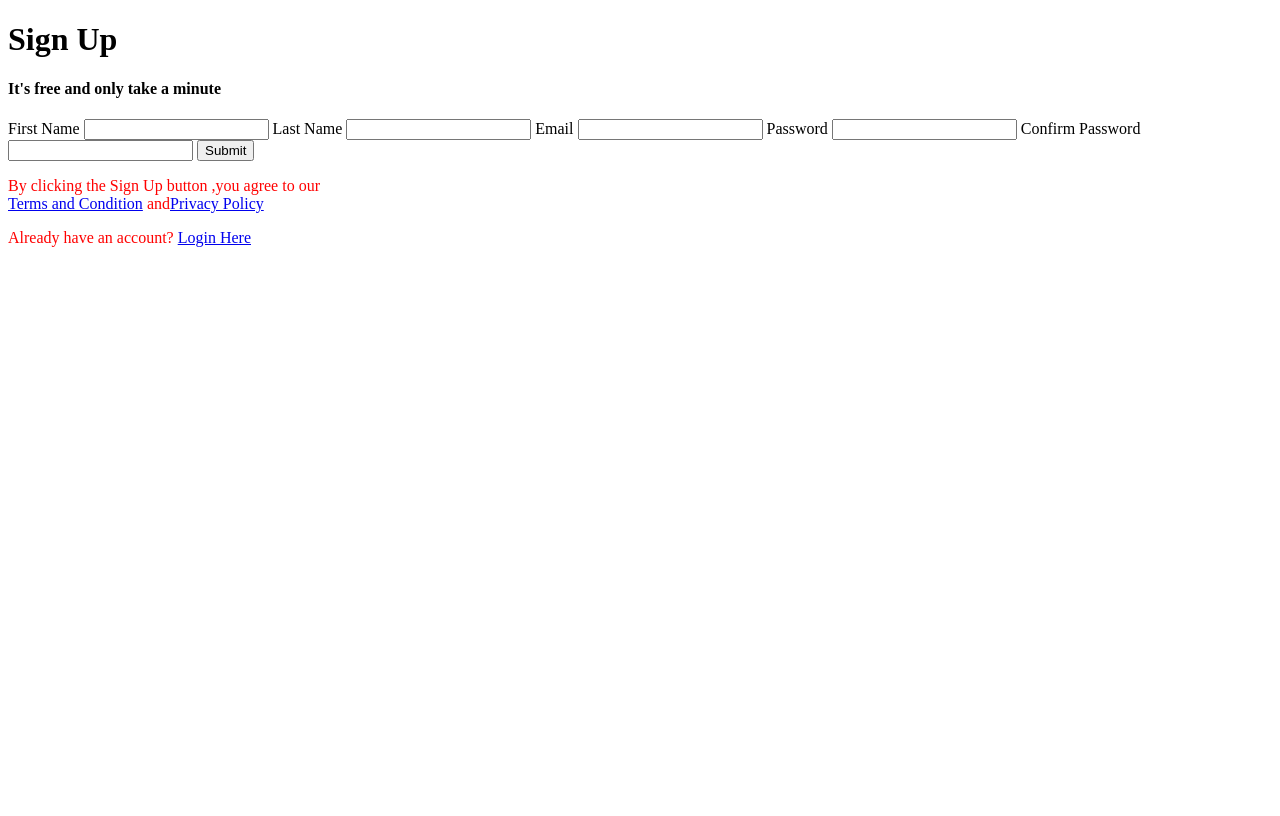
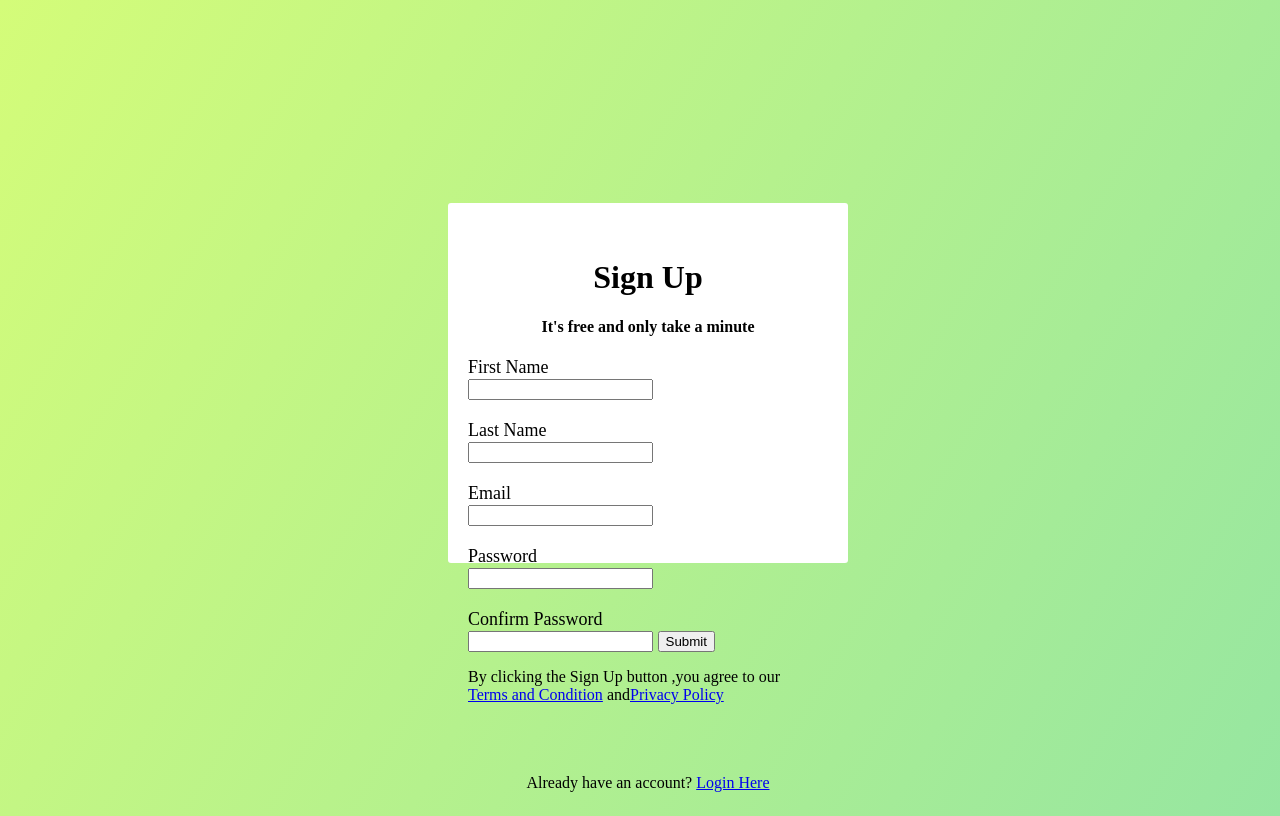
Before and after one commit to abhishekdk0304/form, a plain HTML site: page signup.html in a window 1280 px wide. Drawn offline with Linux system fonts and the light colour scheme.

Commit message:
Update style.css

```diff
--- a/style.css
+++ b/style.css
@@ -1,2 +1,59 @@
-p{color:red;
+
+body{
+  width:100%;
+  height:100vh;
+  background-image: linear-gradient(120deg, #d4fc79 0%, #96e6a1 100%);
+  display:flex;
+  align-items:center;
+  justify-content:center;
+  Flex-direction:column;
 }
+.signup-box{
+	width: 360px;
+	height: 320px;
+	margin: auto;
+	background-color: white;
+	border-radius: 3px;
+	background-image:linear-gradient(to bottom right,#FFFFFFB3,#FFFFFF6B);
+  padding:20px;
+}
+.login-box{
+	width:360px;
+	height: 280px;
+	margin:auto;
+	background-color: white;
+	border-radius: 3px;
+}
+h1{
+	text-align: center;
+	padding-top: 15px;
+}
+h4{
+	text-align: center;
+}
+form{
+	width: 300px;
+	margin-top: 20px;
+	font-size: 18px;
+}
+form label{
+	display: flex;
+	margin-top: 20px;
+font-size: 18px;
+
+
+
+p{
+	text-align: center;
+	padding-top: 20px;
+	font-size: 15px;
+}
+.para-2{
+	text-align:center;
+	color: white;
+	font-size:15px;
+	margin-top: -10px;
+}
+.para-2 a{
+	color:#49cla2;
+}
```
